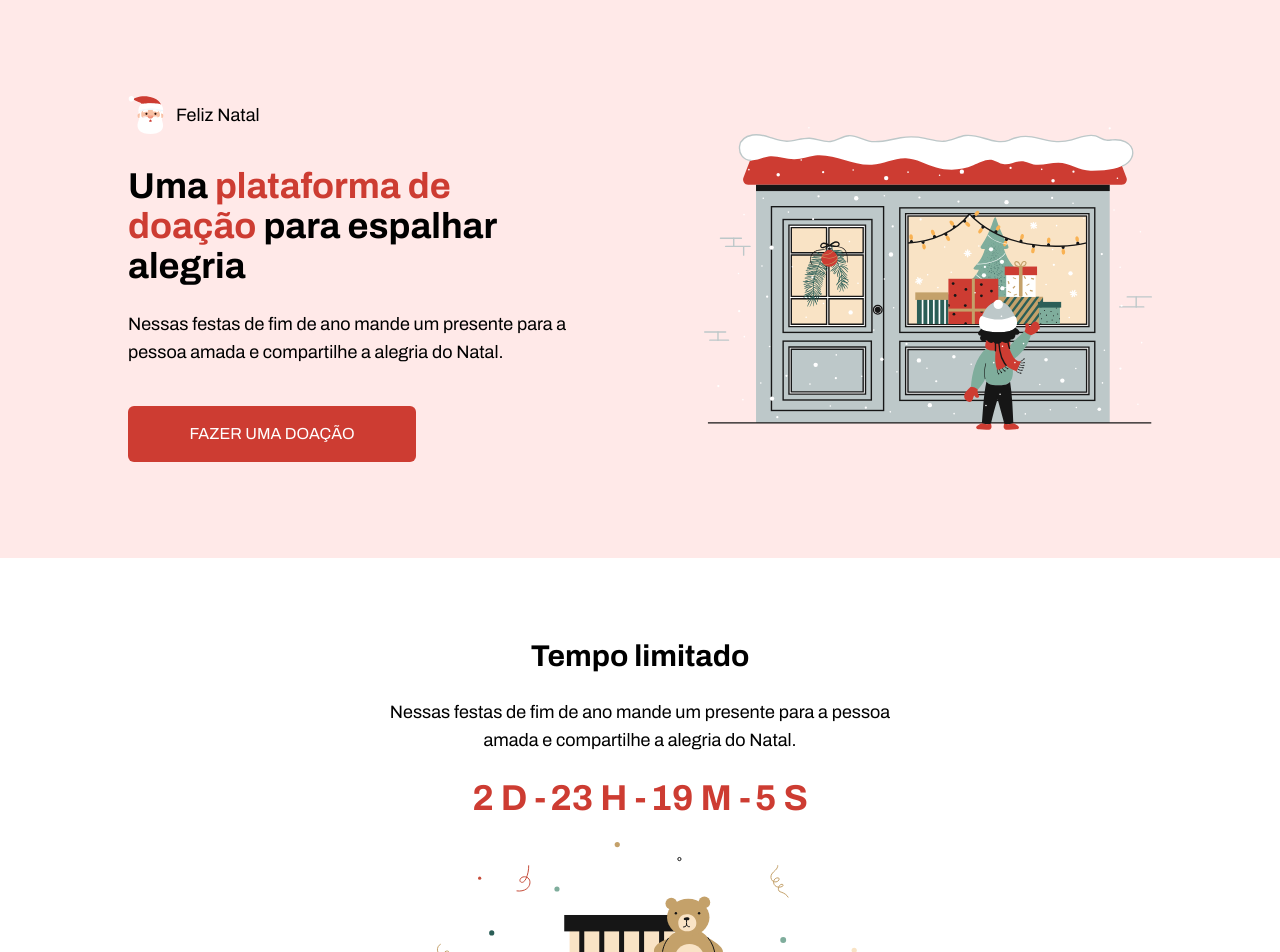
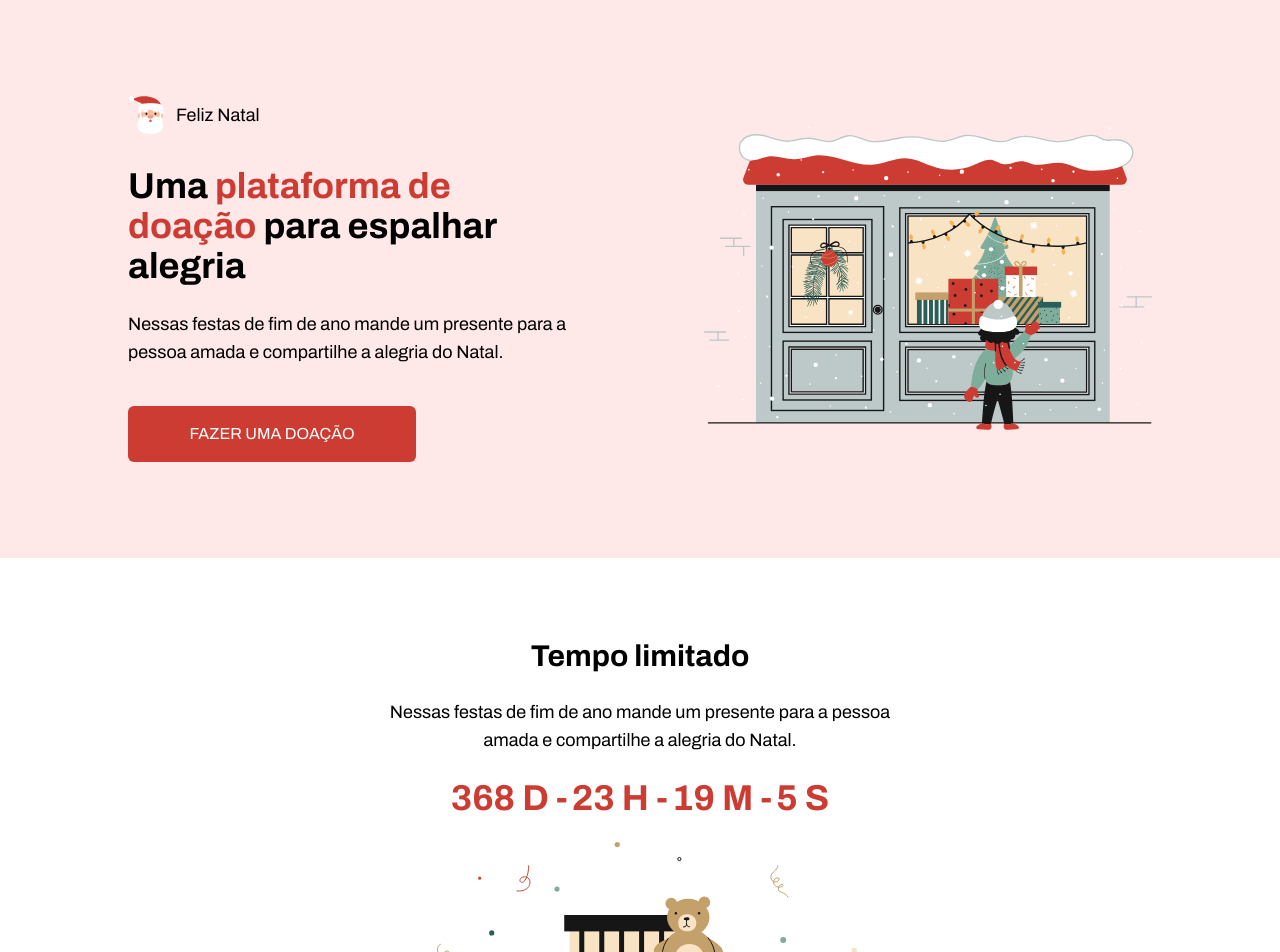
Before and after one commit to victorpraado1005/codelandia-desafio16, a Next.js app: page / in a window 1280 px wide. Shown: the top 952 px of the page. Built offline with nearby package versions, Linux system fonts and the light colour scheme.

Commit message:
fix: adicionando timestamp do natal de 2024.

```diff
--- a/src/app/components/ContentTimer/index.js
+++ b/src/app/components/ContentTimer/index.js
@@ -1,6 +1,8 @@
 import img2 from '@/assets/images/img2.svg';
 import Image from 'next/image';
+
 import { Timer } from '../Timer';
+
 
 export default function ContentTimer() {
   return(
@@ -10,8 +12,7 @@ export default function ContentTimer() {
         <span className=" text-lg">Nessas festas de fim de ano mande um presente para a pessoa amada e   compartilhe a alegria do Natal.</span>
       </div>
       <Timer
-        expiryTimestamp={1703473200000}
-        //1735084800
+        expiryTimestamp={1735095600000}
       />
       <Image
         src={img2}
```
Also changed, not shown: src/app/components/Timer/index.js (line endings or trailing spaces).
